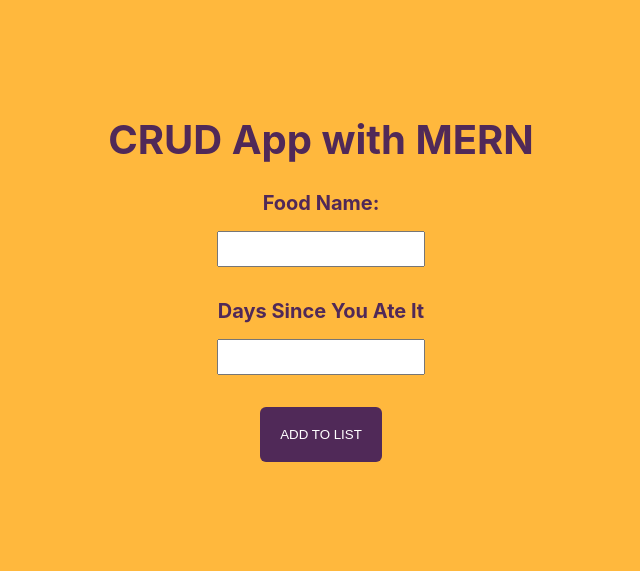
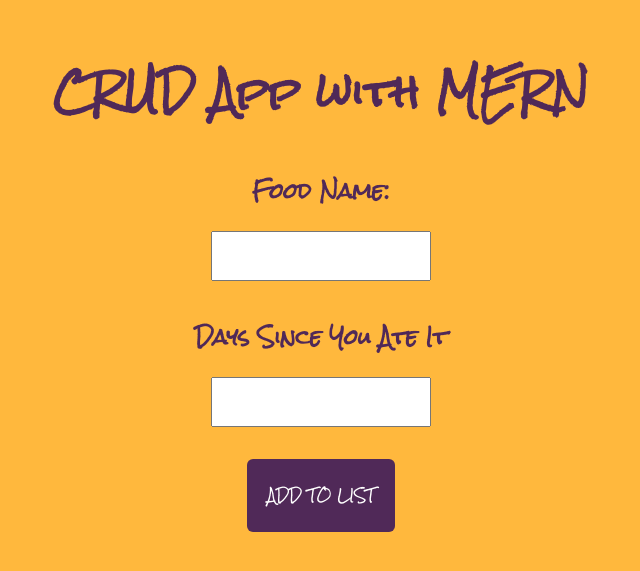
Before and after one commit to egesd/CRUD, a React (Create React App) app in the folder client/: page / in a window 1280 px wide. Shown: the part 125-696 px from the top of the page, without its empty margins (319-959 px from the left). Built offline with nearby package versions, Linux system fonts and the light colour scheme.

Commit message:
removed index js, app css

```diff
--- a/client/public/index.html
+++ b/client/public/index.html
@@ -10,6 +10,11 @@
             content="Web site created using create-react-app"
         />
         <link rel="apple-touch-icon" href="%PUBLIC_URL%/logo192.png" />
+        <link rel="preconnect" href="https://fonts.gstatic.com" />
+        <link
+            href="https://fonts.googleapis.com/css2?family=Rock+Salt&display=swap"
+            rel="stylesheet"
+        />
         <!--
       manifest.json provides metadata used when your web app is installed on a
       user's mobile device or desktop. See https://developers.google.com/web/fundamentals/web-app-manifest/
@@ -38,6 +43,5 @@
 
       To begin the development, run `npm start` or `yarn start`.
       To create a production bundle, use `npm run build` or `yarn build`.
-    -->
-  </body>
+    --></body>
 </html>
--- a/client/src/App.css
+++ b/client/src/App.css
@@ -6,6 +6,8 @@
     justify-content: center;
     background-color: #ffb83d;
     height: 100vh;
+    font-family: 'Rock Salt', cursive;
+
 }
 
 input {
@@ -13,6 +15,17 @@ input {
     height: 30px;
     font-size: 20px;
     margin-bottom: 2rem;
+    padding: 0.5rem;
+    transition: all 0.2s ease-in;
+    outline: 1px transparent;
+}
+
+input:hover {
+    outline: 1px solid #502958;
+}
+
+input:focus {
+    outline-color: #502958;
 }
 
 label {
@@ -37,6 +50,8 @@ button {
     border-radius: 6px;
     display: inline-block;
     transition: all 0.3s ease 0s;
+    font-size: 14px;
+    font-family: 'Rock Salt', cursive;
 }
 
 button:hover {
```
Lines whose indentation alone changed are shown as unchanged.
